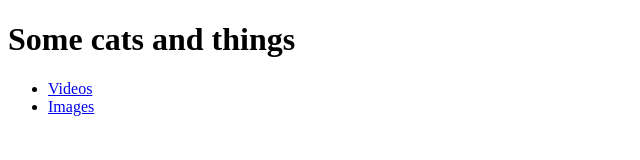
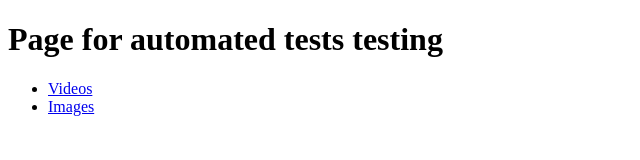
Before and after one commit to KajaBaranTest/kajabarantest.github.io, a plain HTML site: page index.html in a window 1280 px wide. Shown: the whole page, without its empty margins (0-640 px from the left). Drawn offline with Linux system fonts and the light colour scheme.

Commit message:
Update index.html

```diff
--- a/index.html
+++ b/index.html
@@ -9,7 +9,7 @@
 </head>
 
 <body>
-<h1>Some cats and things</h1>
+<h1>Page for automated tests testing</h1>
 <ul>
   <li>
     <a href="books/books.html">Videos</a>
```
